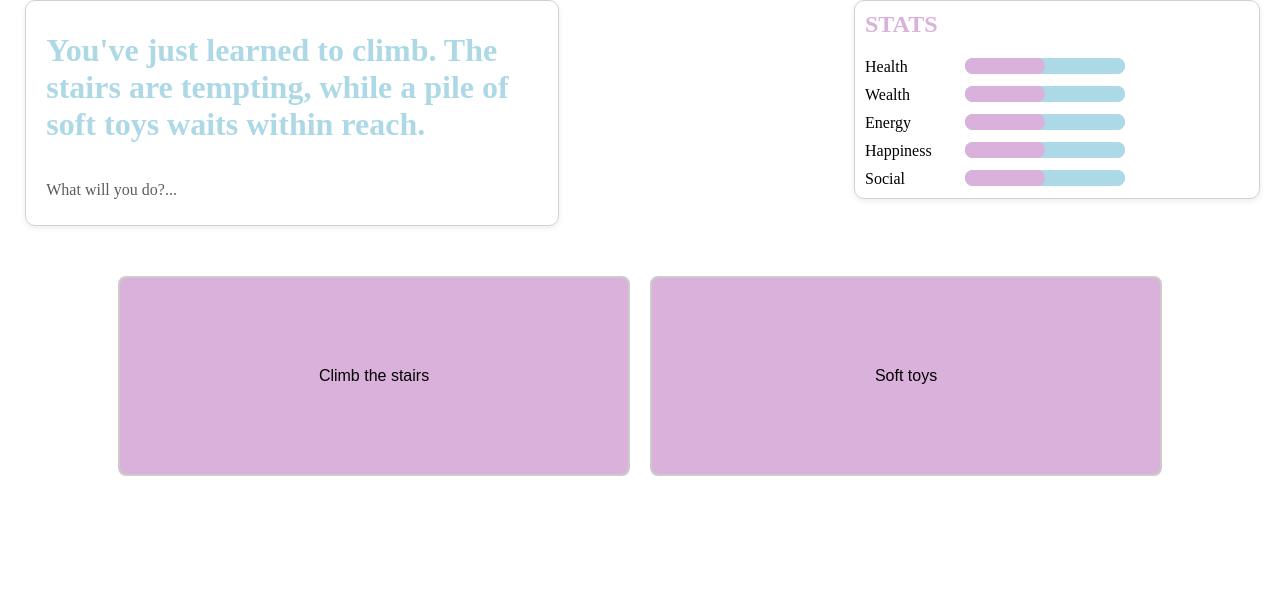
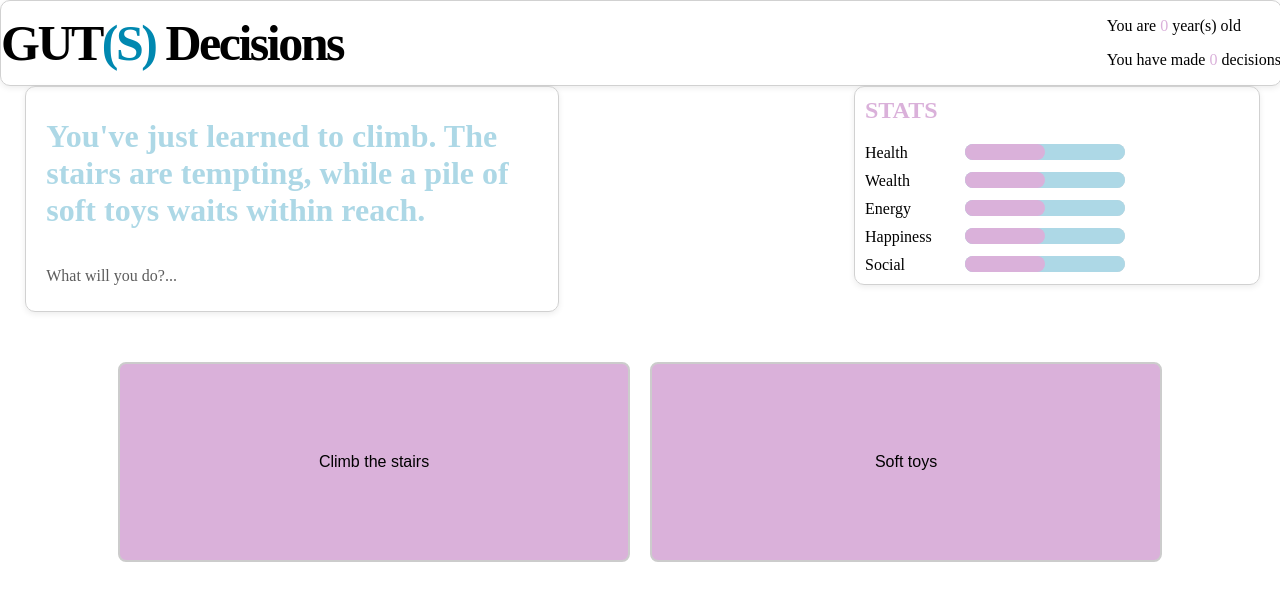
Before and after one commit to julianacristinagreen/GUTS-Decisions, a React (Vite) app: page / in a window 1280 px wide. Both pictures are taken after a click on the button "Start your life". Shown: the top 600 px of the page. Built offline with nearby package versions, Linux system fonts and the light colour scheme.

Commit message:
added banner, just easier

```diff
--- /dev/null
+++ b/src/components/banner/banner.css
@@ -0,0 +1,23 @@
+.banner{
+    width:100%;
+    border-radius: 10px;
+    border: 1px solid #d1d1d1;
+    box-shadow: 0 2px 6px rgba(0, 0, 0, 0.08);
+    max-height: 20%;
+    display: flex;
+    align-items: center;
+    justify-content: space-between;
+    gap: 20px;
+}
+
+h1.welcome-title {
+  margin: 0;
+  font-size: 50px;
+  font-weight: 800;
+  line-height: 0.86;
+  letter-spacing: -0.05em;
+}
+
+.welcome-title .welcome-accent {
+  color: #0088b0;
+}
--- /dev/null
+++ b/src/components/banner/banner.tsx
@@ -0,0 +1,23 @@
+import "./banner.css";
+import type { GameState } from "../../engine/types";
+
+type BannerProps = {
+    game: GameState;
+};
+
+export function Banner({game}: BannerProps) {
+    const age = game.age;
+    const currentDecisionsMade = game.history.length;
+    return (
+        <div className="banner">
+            <h1 className="welcome-title">
+                GUT<span className="welcome-accent">(S)</span> Decisions
+            </h1>
+            <div className="info">
+                <p> You are <span style={{ color: "#DAB1DA" }}>{age}</span> year(s) old</p>
+                <p>You have made  <span style={{ color: "#DAB1DA" }}>{currentDecisionsMade}</span> decisions</p>
+            </div>
+        </div>
+
+    );
+}
--- a/src/pages/game/game.css
+++ b/src/pages/game/game.css
@@ -1,5 +1,13 @@
 #game {
     margin: 20px;
+}
+
+.gameLayout{
+    display: grid;
+    grid-template-columns: 1fr 2fr 1fr;
+    align-items: start;
+    gap: 25px;
+    width: 100%;
 }
 
 .choices {
--- a/src/pages/game/game.tsx
+++ b/src/pages/game/game.tsx
@@ -2,6 +2,7 @@ import { useState } from "react";
 import { useLocation } from "react-router-dom";
 import Stats from "../../components/stats/stats";
 import Card from "../../components/card/card";
+import { Banner } from "../../components/banner/banner";
 import { ChoiceButton } from "../../components/buttons/buttons";
 import { choose } from "../../engine/engine";
 import type { GameState } from "../../engine/types";
@@ -28,6 +29,8 @@ export default function Game() {
 
     return (
         <>
+        <Banner game={game}/>
+
         <Stats stats={game.stats} previewEffect={effect ?? null}/>
 
             {question ? (
```
